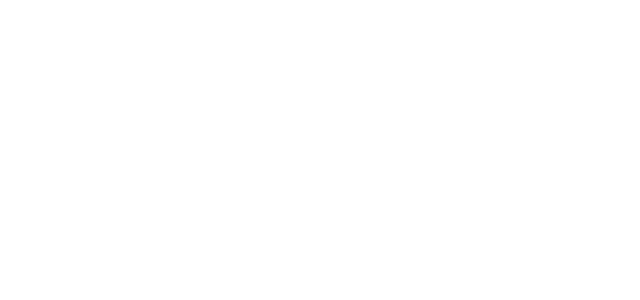
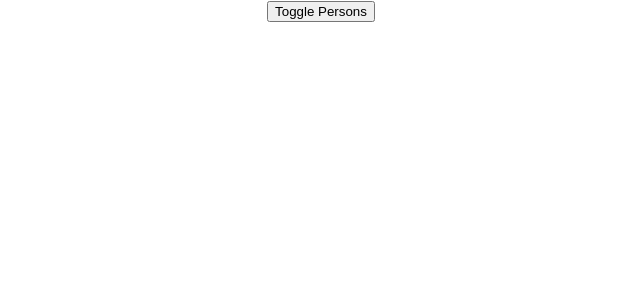
Before and after one commit to prasad417/reactjs-udemy, a React (Create React App) app: page / in a window 1280 px wide. Shown: the top 300 px of the page, without its empty margins (319-959 px from the left). Built offline with nearby package versions, Linux system fonts and the light colour scheme.

Commit message:
List rendering

```diff
--- a/src/App.js
+++ b/src/App.js
@@ -1,6 +1,6 @@
 import React, { Component } from 'react'
 import './App.css'
-// import PersonClass from './Person/PersonClassComp'
+import PersonClass from './Person/PersonClassComp'
 // import PersonFunction from './Person/PersonFunctionComp'
 // import UserInput from './assignments/state/UserInput'
 
@@ -9,8 +9,8 @@ class App extends Component {
   render() {
     return (
       <div className="App">
-        {/* <PersonClass />
-        <PersonFunction />
+        <PersonClass />
+        {/* <PersonFunction />
         <UserInput /> */}
 
       </div>
--- a/src/Person/Person.js
+++ b/src/Person/Person.js
@@ -1,22 +1,24 @@
 import React, { Component } from 'react'
 
 class Person extends Component {
-
     render() {
         return (
-            <div>
+            <div className="person">
                 <p>I'm {this.props.name} and I'm {this.props.age} years old.</p>
                 <p>{this.props.children}</p>
+                <input type="text" onChange={this.props.changed} value={this.props.name}/>
             </div>
         )
     }
 }
 
 // const Person = (props) => {
+//     // console.log(props)
 //     return (
-//         <div>
+//         <div className="person">
 //             <p>I'm {props.name} and I'm {props.age} years old.</p>
 //             <p>{props.children}</p>
+//             <input type="text"  onChange={props.changed} value={props.name}/>
 //         </div>
 //     )
 // }
--- a/src/Person/PersonClassComp.js
+++ b/src/Person/PersonClassComp.js
@@ -1,35 +1,54 @@
-import React, { Component } from 'react'
-import Person from './Person'
+import React, { Component } from "react";
+import Person from "./Person";
 
 class PersonClassComp extends Component {
-    state = {
-        person: [
-            { name: "Prasad", age: "33" },
-            { name: "Ramya", age: "27" },
-            { name: "Prayan", age: "3" }
-        ]
-      }
+  state = {
+    persons: [
+      { id: "thffr45gfhhy", name: "Prasad", age: "33" },
+      { id: "hgdrfswa54df", name: "Ramya", age: "27" },
+      { id: "f6f9u8h54ssj", name: "Prayan", age: "3" }
+    ],
+    showPersons: false
+  };
 
-      changeName = () => {
-        this.setState({
-          person: [
-            { name: "Prasad", age: "32" },
-            { name: "Ramya", age: "27" },
-            { name: "Prayan", age: "2" }
-        ]
-        })
-      }
+  changeName = (event, id) => {
+    const personIndex = this.state.persons.findIndex(p => {
+      return p.id === id
+    });
+    const person = { ...this.state.persons[personIndex] }
+    person.name = event.target.value
+    const persons = [...this.state.persons]
+    persons[personIndex] = person
+    this.setState({persons: persons})
+  };
 
-    render() {
-        return (
-            <div className="person-class-component">
-                <Person name = {this.state.person[0].name} age = {this.state.person[0].age}>My Hobbies: Long drive</Person>
-                <Person name = {this.state.person[1].name} age = {this.state.person[1].age} />
-                <Person name = {this.state.person[2].name} age = {this.state.person[2].age} />
-                <button onClick={this.changeName}>Class Switch Names</button>
-            </div>
-        )
+  togglePersonsHandler = () => {
+    const doesShow = this.state.showPersons
+    this.setState({showPersons: !doesShow})
+  };
+
+
+
+  render() {
+    let persons =null;
+    if(this.state.showPersons) {
+      persons = (
+        <div className="person-class-component">
+          {
+            this.state.persons.map(
+              (person, index) => {return <Person key = {person.id} changed = {(event) => this.changeName(event, person.id)} name = {person.name} age = {person.age}/>}
+            )
+          }
+        </div>
+      );
     }
+    return (
+      <div>
+        <button onClick={this.togglePersonsHandler}>Toggle Persons</button>
+        {persons}
+      </div>
+    );
+  }
 }
 
-export default PersonClassComp
+export default PersonClassComp;
```
